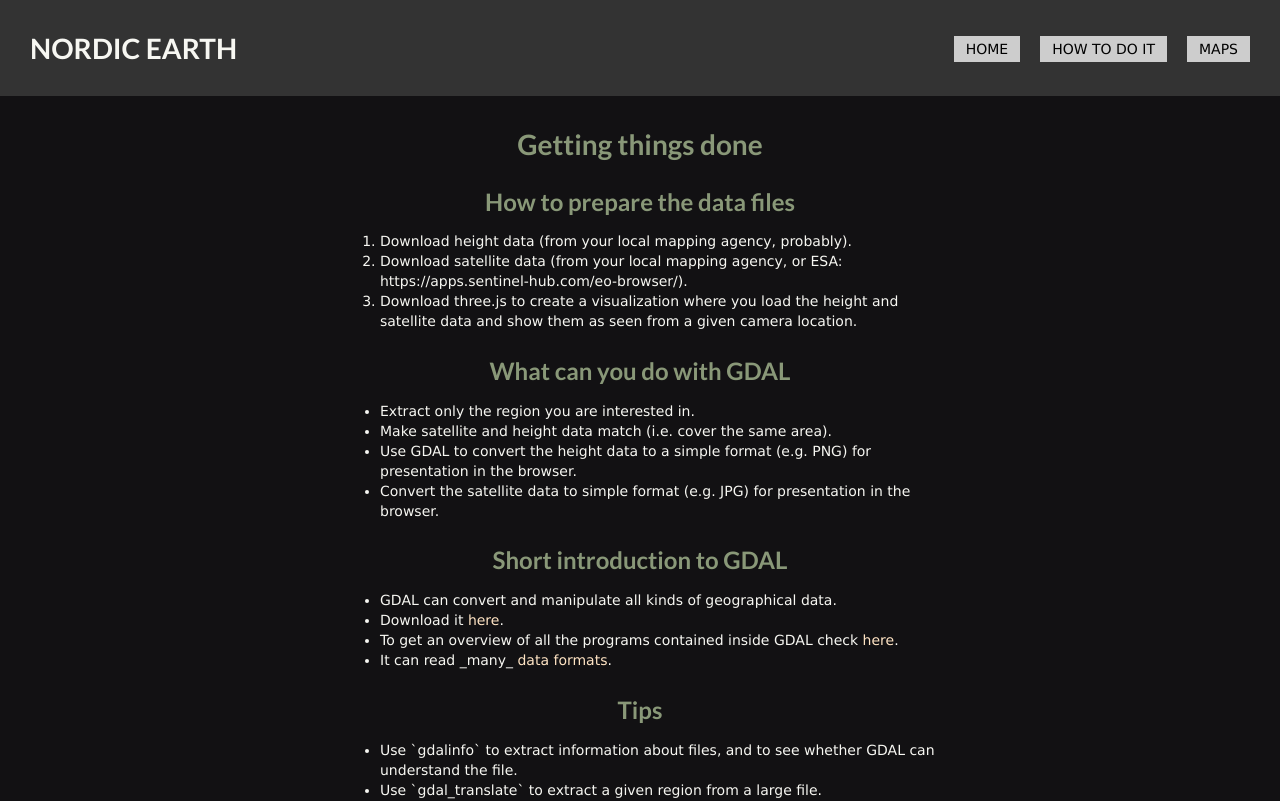
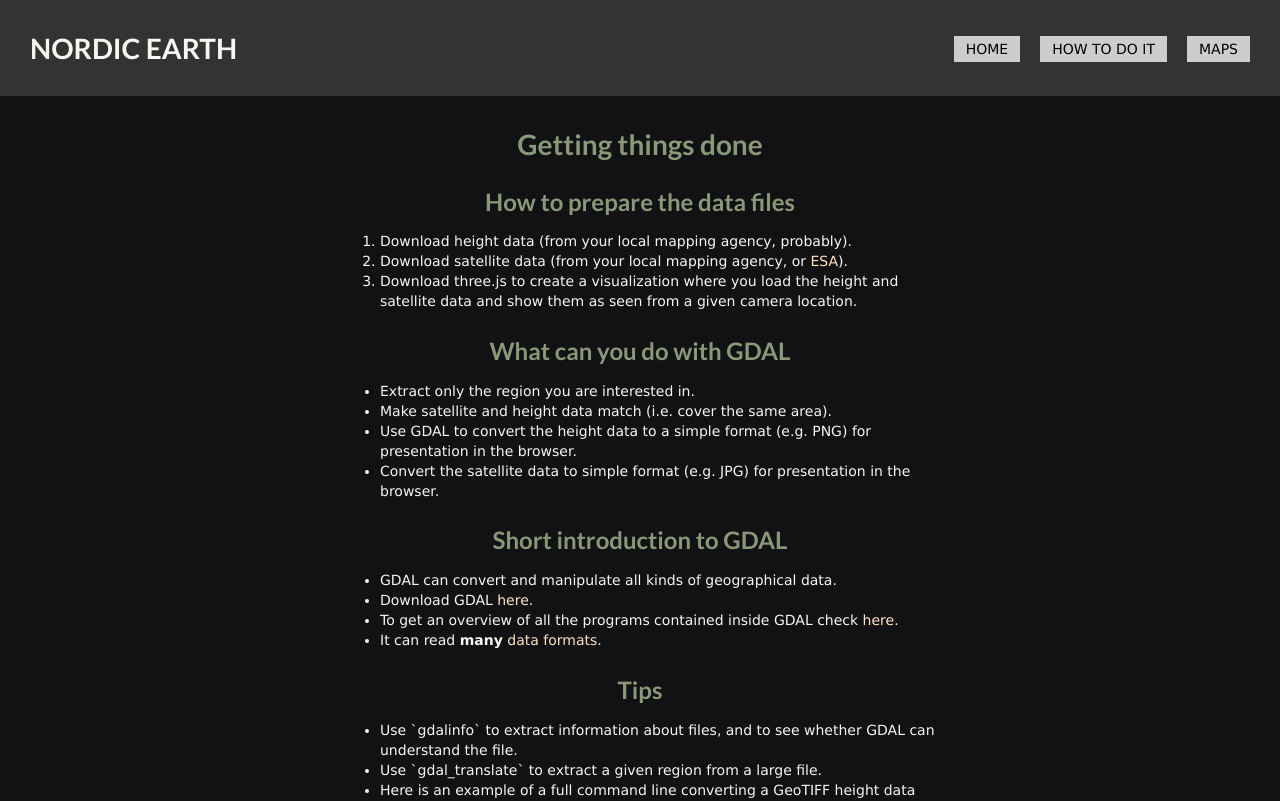
Before and after one commit to nordvision/NordicEarth, a React (Create React App) app in the folder front/: page /instructions in a window 1280 px wide. Shown: the top 801 px of the page. Built offline with nearby package versions, Linux system fonts and the light colour scheme.

Commit message:
Improve page content

```diff
--- a/front/src/pages/HomePage.js
+++ b/front/src/pages/HomePage.js
@@ -14,7 +14,12 @@ function HomePage() {
       <div className="HomePage">
         <div className="HomePage_inner">
           <h1>Experience the magic of Nordic Earth</h1>
-          <p>Lorem ipsum dolor amet pork belly schlitz aute, aliquip craft beer veniam tilde selfies dolore ennui synth vape jianbing. Bespoke chia cloud bread poke, snackwave pariatur pop-up iceland. Wayfarers adipisicing elit church-key cornhole wolf health goth. Selvage poutine banh mi, ut iceland duis palo santo microdosing letterpress tumeric affogato before they sold out ut ex. Austin mollit bicycle rights, cronut vice cred cardigan exercitation actually do raw denim. Everyday carry pour-over officia, art party mlkshk next level cray. Reprehenderit actually hot chicken kitsch mustache.</p>
+          <p>Nordic Earth gives you the power to generate 3D images from ortographic photos. By combining topographic data with satelite images you can generate awesome 3D images. You can pan around in the 3D universe and explore points of interest.</p>
+          <h2>What is it</h2>
+          <ul>
+            <li>As a journalist, you can use this expert tool to generate 3D image from a point of interest.</li>
+            <li>You can also make cool CGI panoramic content for your videos or articles.</li>
+          </ul>
           <h2>Meet the geniuses behind this project</h2>
           <img alt="geniuses 1" src={team1Image} />
           <img alt="geniuses 2" src={team2Image} />
--- a/front/src/pages/InstructionsPage.js
+++ b/front/src/pages/InstructionsPage.js
@@ -15,7 +15,7 @@ function InstructionsPage() {
           <h2>How to prepare the data files</h2>
           <ol>
             <li>Download height data (from your local mapping agency, probably).</li>
-            <li>Download satellite data (from your local mapping agency, or ESA: https://apps.sentinel-hub.com/eo-browser/).</li>
+            <li>Download satellite data (from your local mapping agency, or <a href="https://apps.sentinel-hub.com/eo-browser/">ESA</a>).</li>
             <li>Download three.js to create a visualization where you load the height and satellite data and show them as seen from a given camera location.</li>
           </ol>
           <h2>What can you do with GDAL</h2>
@@ -28,9 +28,9 @@ function InstructionsPage() {
           <h2>Short introduction to GDAL</h2>
           <ul>
             <li>GDAL can convert and manipulate all kinds of geographical data.</li>
-            <li>Download it <a href="https://gdal.org/download.html#binaries">here</a>.</li>
+            <li>Download GDAL <a href="https://gdal.org/download.html#binaries">here</a>.</li>
             <li>To get an overview of all the programs contained inside GDAL check <a href="https://gdal.org/programs/index.html">here</a>.</li>
-            <li>It can read _many_ <a href="https://gdal.org/drivers/raster/index.html">data formats</a>.</li>
+            <li>It can read <strong>many</strong> <a href="https://gdal.org/drivers/raster/index.html">data formats</a>.</li>
           </ul>
           <h2>Tips</h2>
           <ul>
```
